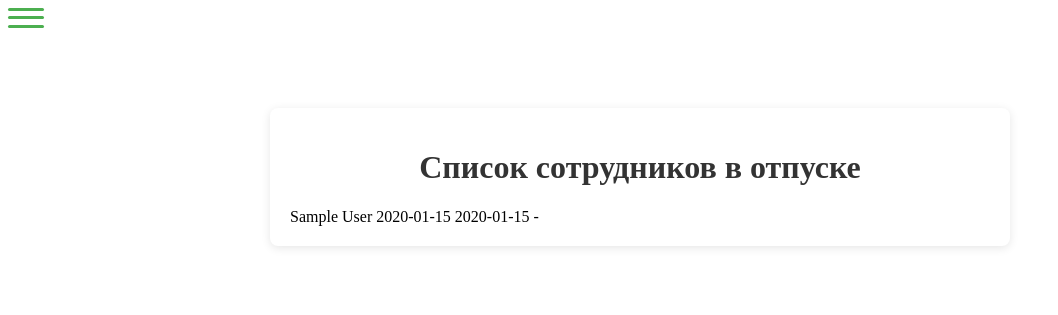
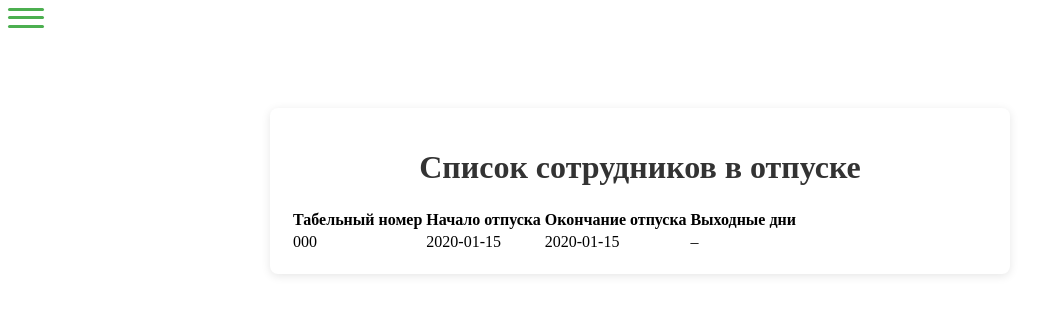
Before and after one commit to PyRusAdmin/Formation-work-schedule, a FastAPI app: page /list_employees in a window 1280 px wide. Shown: the top 315 px of the page, without its empty margins (0-1058 px from the left). Run offline with FastAPI, Linux system fonts and the light colour scheme; tables that the repository leaves empty hold one stand-in row (values such as "Sample post").

Commit message:
Рефакторинг кода

```diff
--- a/app.py
+++ b/app.py
@@ -8,7 +8,7 @@ from fastapi.templating import Jinja2Templates
 from loguru import logger
 from pydantic import BaseModel
 
-from database import Employee, initialize_db
+from database import Employee, initialize_db, writing_employee_database
 
 app = FastAPI()  # Создаем экземпляр FastAPI
 # Монтируем статические файлы
@@ -22,14 +22,14 @@ initialize_db()
 
 # Модели Pydantic
 class EmployeeCreate(BaseModel):
-    name: str
+    service_number: str
     vacation_start: date
     vacation_end: date
 
 
 class EmployeeResponse(BaseModel):
     id: int
-    name: str
+    service_number: str
     vacation_start: date
     vacation_end: date
 
@@ -43,7 +43,7 @@ async def list_employees(request: Request):
         employees = []
         for emp in Employee.select():
             employees.append({
-                "name": emp.name,
+                "service_number": emp.service_number,
                 "vacation_start": emp.vacation_start,
                 "vacation_end": emp.vacation_end,
             })
@@ -60,13 +60,13 @@ async def list_employees(request: Request):
 @app.post("/employees/", response_model=EmployeeResponse)
 async def create_employee(employee: EmployeeCreate):
     new_employee = Employee.create(
-        name=employee.name,
+        name=employee.service_number,
         vacation_start=employee.vacation_start,
         vacation_end=employee.vacation_end,
     )
     return EmployeeResponse(
         id=new_employee.id,
-        name=new_employee.name,
+        service_number=new_employee.service_number,
         vacation_start=new_employee.vacation_start,
         vacation_end=new_employee.vacation_end,
     )
@@ -78,7 +78,7 @@ async def get_employees():
     return [
         EmployeeResponse(
             id=emp.id,
-            name=emp.name,
+            service_number=emp.service_number,
             vacation_start=emp.vacation_start,
             vacation_end=emp.vacation_end,
         )
@@ -89,4 +89,5 @@ async def get_employees():
 @app.get("/")
 async def index(request: Request):
     # Передаем контекст в шаблон
+    writing_employee_database()
     return templates.TemplateResponse("index.html", {"request": request})
--- a/database.py
+++ b/database.py
@@ -1,4 +1,6 @@
 from peewee import SqliteDatabase, Model, CharField, DateField
+
+from work_with_excel import get_data_from_excel
 
 # Инициализация базы данных
 db = SqliteDatabase('data/vacations.db')
@@ -10,7 +12,7 @@ class BaseModel(Model):
 
 
 class Employee(BaseModel):
-    name = CharField()  # Имя сотрудника
+    service_number = CharField()  # Имя сотрудника
     vacation_start = DateField()  # Дата начала отпуска
     vacation_end = DateField()  # Дата окончания отпуска
 
@@ -24,11 +26,21 @@ def initialize_db():
 
 class DataStaff(BaseModel):
     """Данные о сотрудниках"""
-    service_number = CharField()  # Табельный номер
+    service_number = CharField(unique=True)  # Табельный номер
     person = CharField()  # ФИО
     profession = CharField()  # Должность
 
 
 def writing_employee_database():
-    """Запись данных в БД данных о сотрудниках"""
-    pass
+    """Запись данных в БД данных о сотрудниках (без дубликатов)"""
+    data_list = get_data_from_excel()
+
+    with db.atomic():
+        for data in data_list:
+            DataStaff.get_or_create(
+                service_number=data[5],
+                defaults={
+                    "person": data[6],
+                    "profession": data[3]
+                }
+            )
--- a/templates/list_employees.html
+++ b/templates/list_employees.html
@@ -1,5 +1,5 @@
 <!DOCTYPE html>
-<html lang="en">
+<html lang="ru">
 <head>
     <meta charset="UTF-8">
     <title>Список сотрудников</title>
@@ -10,40 +10,48 @@
 <div class="menu">
     <input type="checkbox" id="burger-checkbox" class="burger-checkbox">
     <label for="burger-checkbox" class="burger"></label>
-    <div class="overlay"></div> <!-- Добавлено -->
+    <div class="overlay"></div>
     <ul class="menu-list">
-        <li><a href="#" class="menu-item">Главная</a></li>
+        <li><a href="/" class="menu-item">Главная</a></li>
         <li><a href="/list_employees" class="menu-item">Список сотрудников</a></li>
         <li><a href="#" class="menu-item">Команда</a></li>
         <li><a href="#" class="menu-item">Контакты</a></li>
     </ul>
 </div>
 
-
 <div class="container" style="margin-top: 80px;">
     <h1>Список сотрудников в отпуске</h1>
 
+    <!-- Таблица -->
+    <table class="employees-table">
+        <thead>
+        <tr>
+            <th>Табельный номер</th>
+            <th>Начало отпуска</th>
+            <th>Окончание отпуска</th>
+            <th>Выходные дни</th>
+        </tr>
+        </thead>
         <tbody>
         {% for emp in employees %}
         <tr>
-        <td>{{ emp.name }}</td>
+            <td>{{ emp.service_number }}</td>
             <td>{{ emp.vacation_start }}</td>
             <td>{{ emp.vacation_end }}</td>
             <td>
                 {% if emp.weekends %}
-            {{ emp.weekends|length }} дн. <br>
+                {{ emp.weekends|length }} дн.
                 {% else %}
-            -
+                –
                 {% endif %}
             </td>
         </tr>
         {% endfor %}
         </tbody>
+    </table>
 </div>
 
-
 <script>
-    // Закрытие меню при клике на оверлей
     document.querySelector('.overlay').addEventListener('click', function() {
         document.getElementById('burger-checkbox').checked = false;
     });
```
Lines whose indentation alone changed are shown as unchanged.
